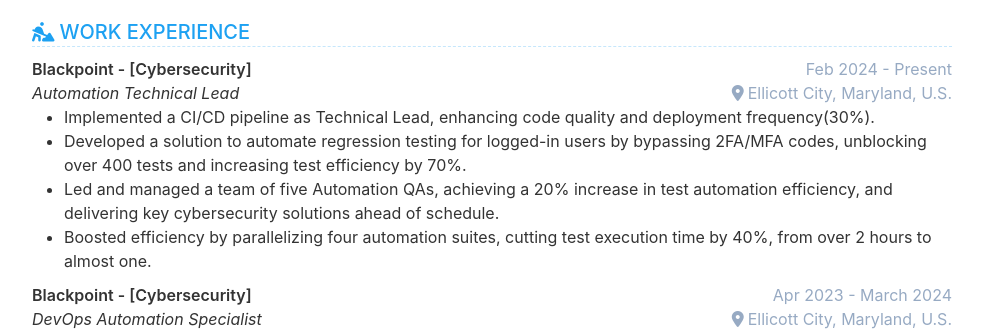
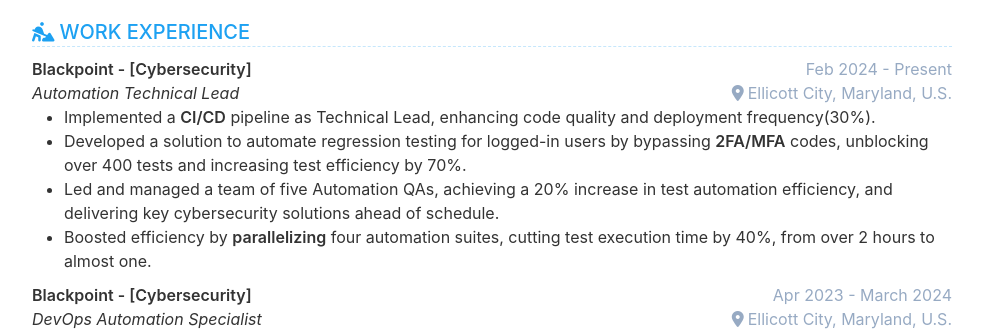
Before and after one commit to cvera08/full-resume, a Jekyll site: the page built from index.html, in a window 1280 px wide and 900 px high, scrolled down 1979 px. Shown: the part 153-487 px from the top of the window, without its empty margins (148-1131 px from the left). Built offline with Jekyll 4.4.1, drawn with Linux system fonts in a browser that asks for light colours.

```diff
--- a/_data/data.yml
+++ b/_data/data.yml
@@ -135,10 +135,10 @@ experience:
       role: Automation Technical Lead
       location: Ellicott City, Maryland, U.S.
       description: |
-        - Implemented a CI/CD pipeline as Technical Lead, enhancing code quality and deployment frequency(30%).
-        - Developed a solution to automate regression testing for logged-in users by bypassing 2FA/MFA codes, unblocking over 400 tests and increasing test efficiency by 70%.
+        - Implemented a **CI/CD** pipeline as Technical Lead, enhancing code quality and deployment frequency(30%).
+        - Developed a solution to automate regression testing for logged-in users by bypassing **2FA/MFA** codes, unblocking over 400 tests and increasing test efficiency by 70%.
         - Led and managed a team of five Automation QAs, achieving a 20% increase in test automation efficiency, and delivering key cybersecurity solutions ahead of schedule.
-        - Boosted efficiency by parallelizing four automation suites, cutting test execution time by 40%, from over 2 hours to almost one.
+        - Boosted efficiency by **parallelizing** four automation suites, cutting test execution time by 40%, from over 2 hours to almost one.
     - company: Blackpoint - [Cybersecurity]
       link:
       tags:
```
